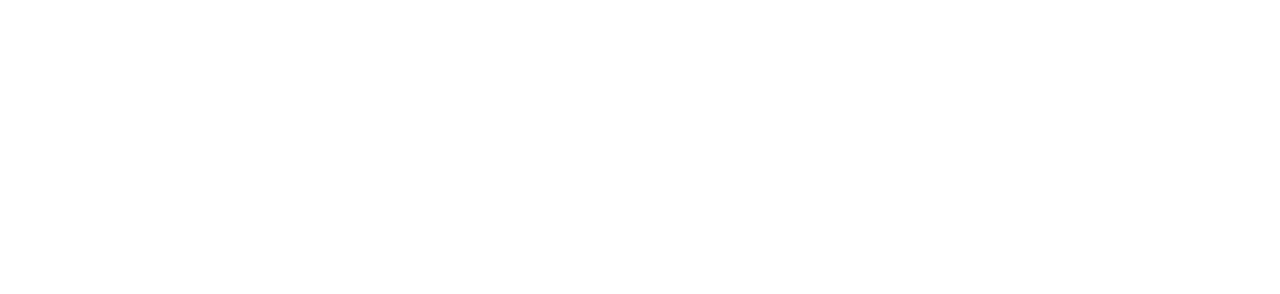
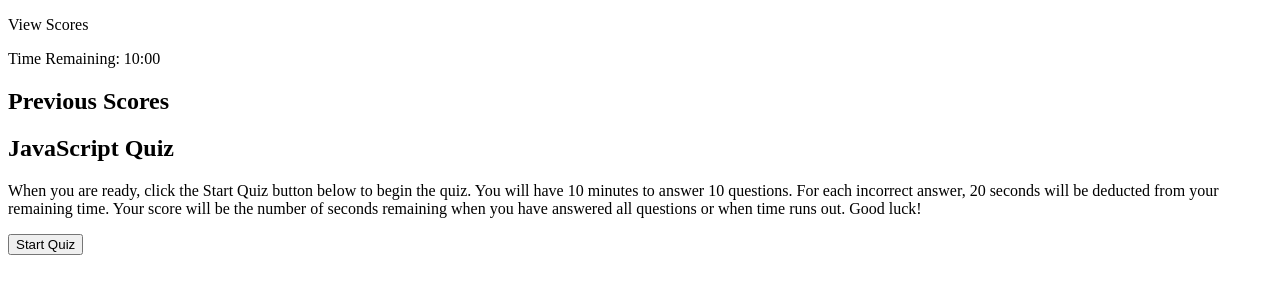
Before and after one commit to rmoscoe/code-quiz-challenge, a plain HTML site: page index.html in a window 1280 px wide. Drawn offline with Linux system fonts and the light colour scheme.

Commit message:
add initial HTML structure

```diff
--- a/assets/javascript/script.js
+++ b/assets/javascript/script.js
@@ -1,5 +1,6 @@
+//Use a class to construct question objects in order to avoid repeating all the inner HTML.
 //Use an array to store question objects. When the Start button is clicked and each time a question is submitted, use a random number to select another question from the array, then remove that question from the array.
-//Each question object contains properties for the question and answer choices.
+//Each question object contains properties for the question and answer choices, as well as inner HTML that includes class attributes.
 //Dynamically create and add elements using the stored properties of the question objects.
-//For the timer, use minute and second intervals that decrement every minute and every second.
+//For the timer, use minute and second variables. Update the display every second and calculate the variables based on a single time remaining variable that decrements every second.
 //For the scores, remember localStorage.setItem("Key", "Value") and localStorage.getItem("Key"). preventDefault() the Submit button for the initials associated with the score.
--- a/index.html
+++ b/index.html
@@ -9,8 +9,25 @@
     </head>
     <body>
         <!-- The header should include a link to view scores and a timer. The timer consists of a p with two spans separated by a colon. The spans are for minutes and seconds. -->
+        <header>
+            <p class="scores-link" id="scores-link">View Scores</p>
+            <p class="timer" id="timer">Time Remaining: <span id="mins" >10</span>:<span id="secs">00</span></p>
+        </header>
+
         <!-- The body should include a heading (title), a p (instructions), and a button (start timer, display:none the existing body content, and show first question). -->
-
+        <aside id="score-tracker">
+            <h2>Previous Scores</h2>
+            <section id="scores">
+                <ul id="score-list"></ul>
+            </section>
+        </aside>
+        <main>
+            <section id="welcome">
+                <h1>JavaScript Quiz</h1>
+                <p>When you are ready, click the Start Quiz button below to begin the quiz. You will have 10 minutes to answer 10 questions. For each incorrect answer, 20 seconds will be deducted from your remaining time. Your score will be the number of seconds remaining when you have answered all questions or when time runs out. Good luck!</p>
+                <button id="start">Start Quiz</button>
+            </section>
+        </main>
         <script src="./assets/javascript/script.js" async defer></script>
     </body>
 </html>
```
